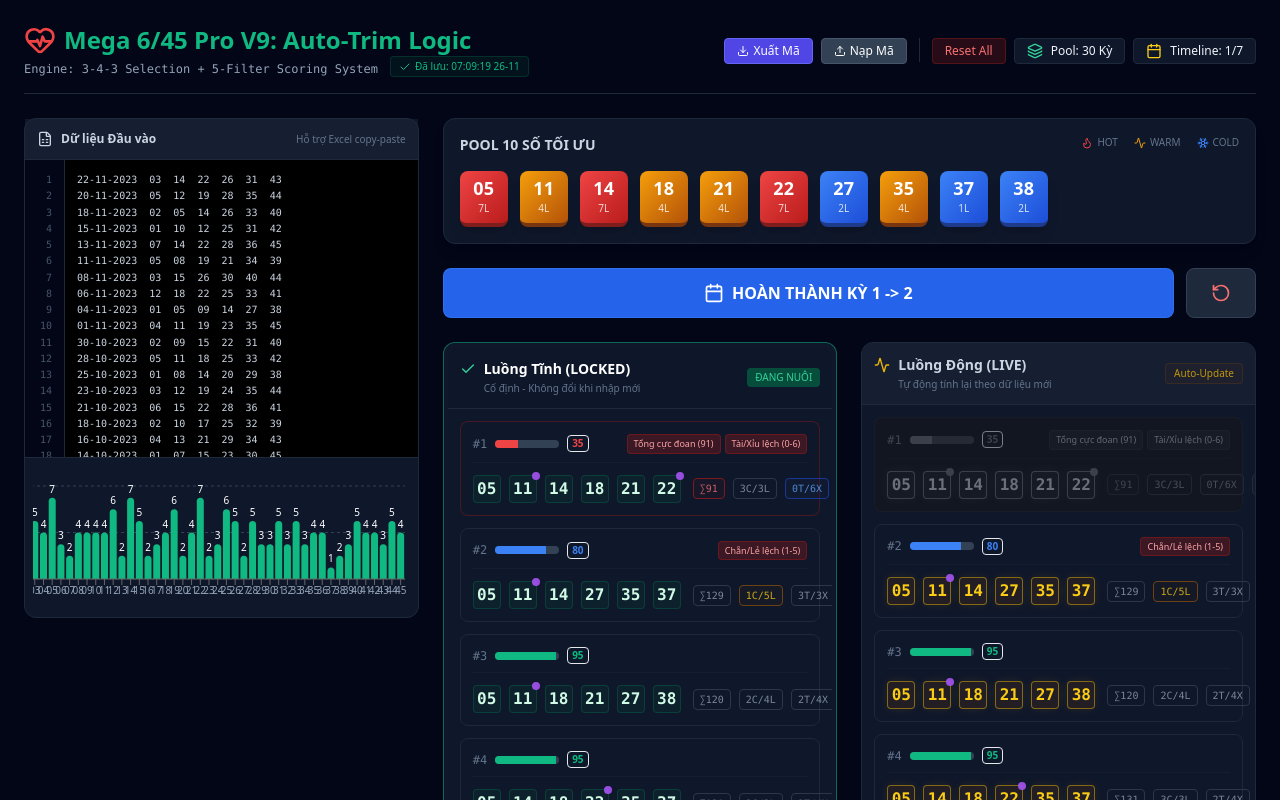
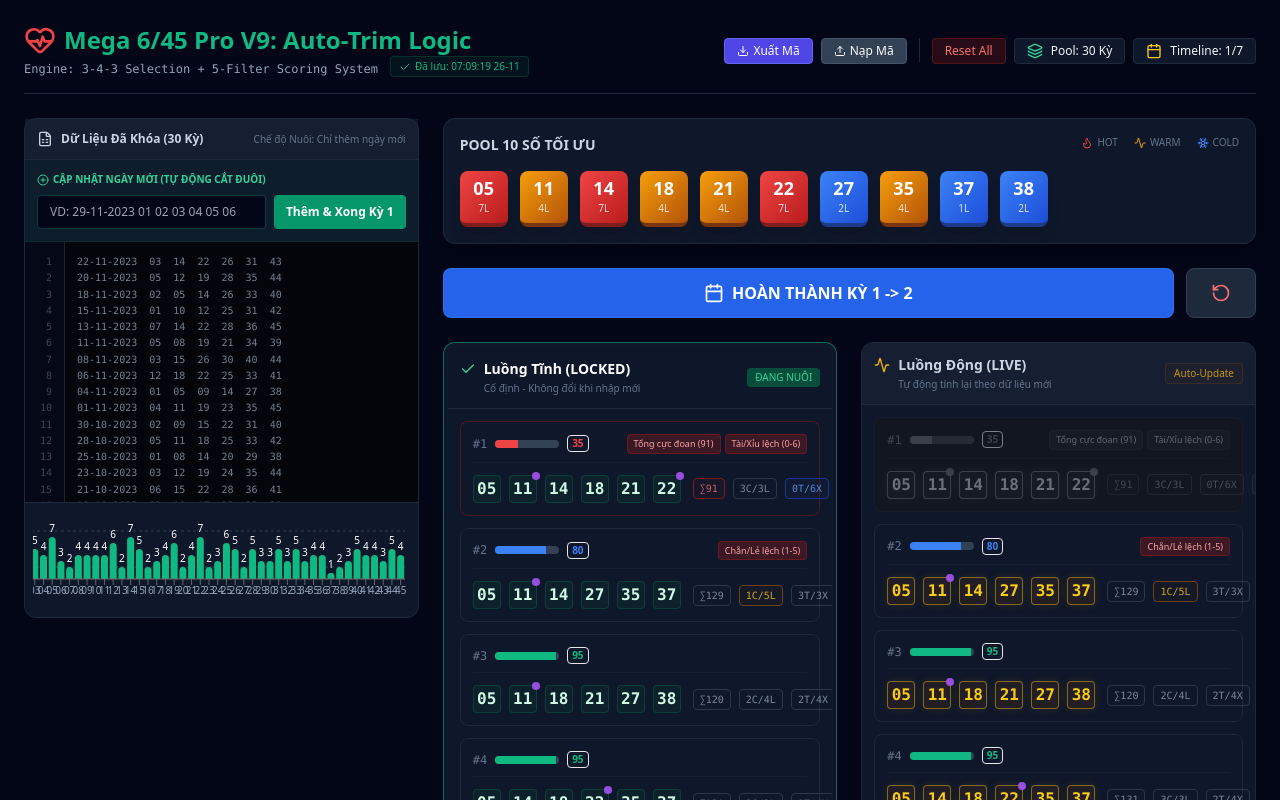
Before and after one commit to Juniorpaven/mega645-app, a React (Vite) app: page / in a window 1280 px wide. Both pictures are taken after a click on the button "KÍCH HOẠT CHIẾN DỊCH (NGÀY 1)". Shown: the top 800 px of the page. Built offline with nearby package versions, Linux system fonts and the light colour scheme.

Commit message:
lock du lieu input

```diff
--- a/src/App.tsx
+++ b/src/App.tsx
@@ -1,6 +1,6 @@
 import { useState, useEffect, useMemo, useRef } from 'react';
 import { BarChart, Bar, Tooltip, ResponsiveContainer, XAxis, YAxis, CartesianGrid, LabelList } from 'recharts';
-import { Save, FileSpreadsheet, RotateCcw, Calendar, Check, Activity, HeartPulse, Flame, Snowflake, Layers, Download, Upload } from 'lucide-react';
+import { Save, FileSpreadsheet, RotateCcw, Calendar, Check, Activity, HeartPulse, Flame, Snowflake, Layers, Download, Upload, Trash2, PlusCircle } from 'lucide-react';
 
 // --- CONSTANTS & CONFIG ---
 const TOTAL_NUMBERS = 45;
@@ -78,6 +78,7 @@ const Mega645AnalyzerV4 = () => {
 
   const [saveStatus, setSaveStatus] = useState<'saved' | 'saving'>('saved');
   const [lastSaved, setLastSaved] = useState<string>("");
+  const [newDayInput, setNewDayInput] = useState('');
 
   // --- PERSISTENCE ---
   useEffect(() => {
@@ -338,6 +339,37 @@ const Mega645AnalyzerV4 = () => {
     }
   };
 
+  const handleClearData = () => {
+    if (window.confirm("Bạn có chắc muốn xóa toàn bộ dữ liệu đầu vào?")) {
+      setRawData("");
+    }
+  };
+
+  const handleUpdateNewDay = () => {
+    if (!newDayInput.trim()) return;
+
+    // Basic validation
+    const nums = newDayInput.match(/\d+/g);
+    if (!nums || nums.length < 6) {
+      alert("Vui lòng nhập đúng định dạng (ít nhất 6 số)!");
+      return;
+    }
+
+    const currentLines = rawData.trim().split('\n');
+    // Sliding Window: Add new top, keep only 30 lines total
+    const newLines = [newDayInput.trim(), ...currentLines].slice(0, 30);
+
+    setRawData(newLines.join('\n'));
+    setNewDayInput('');
+
+    // Auto-advance day
+    if (currentDay < 7) {
+      setCurrentDay(currentDay + 1);
+    } else {
+      alert("Đã hoàn thành chu kỳ 7 ngày! Hãy cân nhắc Reset chiến dịch.");
+    }
+  };
+
   // --- COMPONENTS ---
   const HealthBadge = ({ score, status }: { score: number, status: string }) => {
     let color = 'bg-slate-500';
@@ -493,11 +525,65 @@ const Mega645AnalyzerV4 = () => {
           <div className="bg-slate-900 rounded-xl border border-slate-800 flex flex-col h-[500px]">
             <div className="p-3 border-b border-slate-800 bg-slate-800/50 flex justify-between items-center">
               <span className="text-xs font-bold text-slate-300 flex items-center gap-2">
-                <FileSpreadsheet className="w-4 h-4" /> Dữ liệu Đầu vào
+                <FileSpreadsheet className="w-4 h-4" />
+                {lockedMatrix ? "Dữ Liệu Đã Khóa (30 Kỳ)" : "Dữ liệu Đầu vào"}
               </span>
-              <span className="text-[10px] text-slate-500">Hỗ trợ Excel copy-paste</span>
+              <div className="flex items-center gap-2">
+                {!lockedMatrix && (
+                  <button
+                    onClick={handleClearData}
+                    className="text-slate-500 hover:text-red-400 transition-colors p-1 rounded hover:bg-slate-700"
+                    title="Xóa toàn bộ dữ liệu"
+                  >
+                    <Trash2 className="w-4 h-4" />
+                  </button>
+                )}
+                <span className="text-[10px] text-slate-500">
+                  {lockedMatrix ? "Chế độ Nuôi: Chỉ thêm ngày mới" : "Hỗ trợ Excel copy-paste"}
+                </span>
+              </div>
             </div>
 
+            {lockedMatrix ? (
+              // LOCKED MODE: New Day Input + Read Only List
+              <div className="flex flex-col h-full overflow-hidden">
+                {/* New Day Input Section */}
+                <div className="p-3 bg-emerald-900/10 border-b border-emerald-900/30 space-y-2">
+                  <label className="text-[10px] font-bold text-emerald-400 uppercase flex items-center gap-1">
+                    <PlusCircle className="w-3 h-3" /> Cập nhật ngày mới (Tự động cắt đuôi)
+                  </label>
+                  <div className="flex gap-2">
+                    <input
+                      type="text"
+                      value={newDayInput}
+                      onChange={(e) => setNewDayInput(e.target.value)}
+                      placeholder="VD: 29-11-2023 01 02 03 04 05 06"
+                      className="flex-1 bg-slate-950 border border-emerald-500/30 rounded px-3 py-2 text-xs text-white focus:outline-none focus:border-emerald-500"
+                      onKeyDown={(e) => e.key === 'Enter' && handleUpdateNewDay()}
+                    />
+                    <button
+                      onClick={handleUpdateNewDay}
+                      className="bg-emerald-600 hover:bg-emerald-500 text-white px-3 py-1 rounded text-xs font-bold transition-colors whitespace-nowrap"
+                    >
+                      Thêm & Xong Kỳ {currentDay}
+                    </button>
+                  </div>
+                </div>
+
+                {/* Read Only Data View */}
+                <div className="flex flex-1 overflow-hidden relative opacity-75 grayscale-[0.3]">
+                  <div className="bg-slate-950 text-slate-600 text-[10px] font-mono p-3 text-right border-r border-slate-800 select-none overflow-hidden w-10">
+                    <pre className="leading-relaxed">{Array.from({ length: 30 }, (_, i) => i + 1).join('\n')}</pre>
+                  </div>
+                  <textarea
+                    className="flex-1 bg-black text-[10px] font-mono p-3 focus:outline-none text-slate-400 whitespace-pre resize-none leading-relaxed cursor-not-allowed"
+                    value={rawData}
+                    readOnly
+                  />
+                </div>
+              </div>
+            ) : (
+              // EDIT MODE: Standard Textarea
               <div className="flex flex-1 overflow-hidden relative">
                 {/* Line Numbers */}
                 <div ref={lineNumberRef} className="bg-slate-950 text-slate-600 text-[10px] font-mono p-3 text-right border-r border-slate-800 select-none overflow-hidden w-10">
@@ -519,6 +605,7 @@ const Mega645AnalyzerV4 = () => {
                   spellCheck={false}
                 />
               </div>
+            )}
 
             <div className="h-40 border-t border-slate-800 p-2">
               <ResponsiveContainer width="100%" height="100%">
```
Lines whose indentation alone changed are shown as unchanged.
